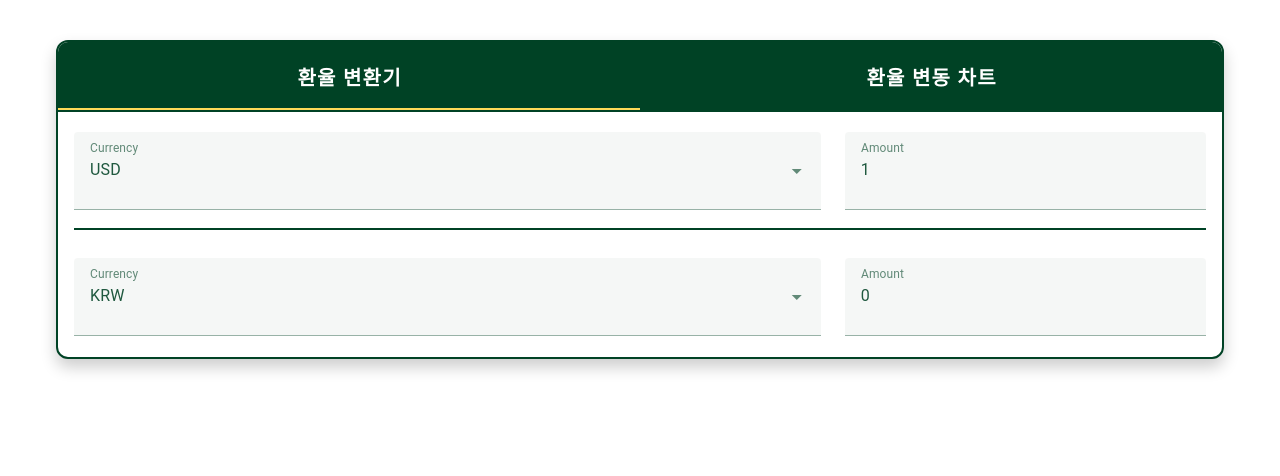
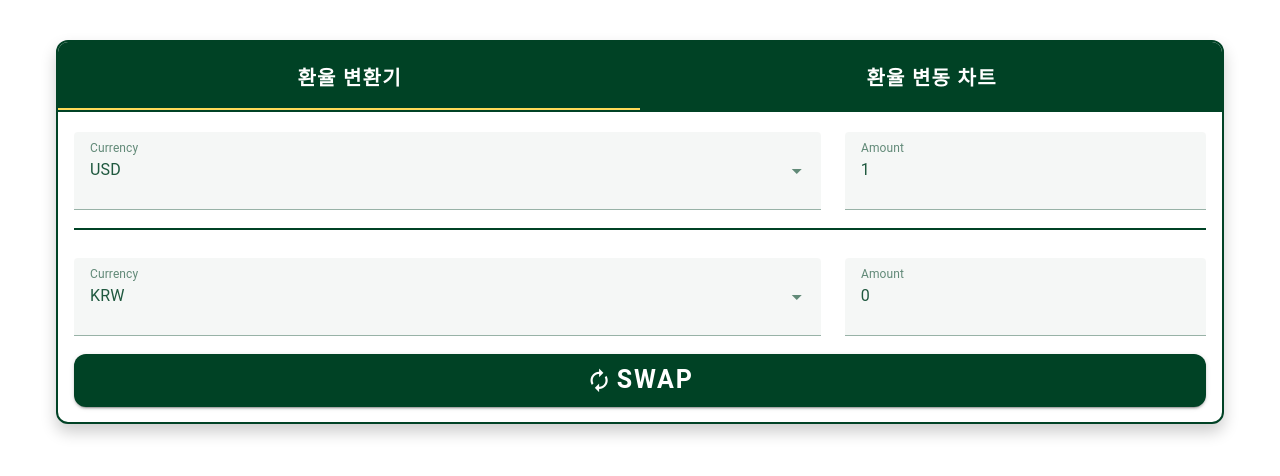
Before and after one commit to gmh1302/CurrencyConverter, a Vue app: page / in a window 1280 px wide. Shown: the top 476 px of the page. Built offline with nearby package versions, Linux system fonts and the light colour scheme; no server answers.

Commit message:
feat: 변환(swap) 버튼 추가

```diff
--- a/src/pages/currencyConverter.vue
+++ b/src/pages/currencyConverter.vue
@@ -91,6 +91,18 @@
               </v-col>
             </v-row>
           </v-col>
+
+          <!-- 변환 버튼 -->
+          <v-col>
+            <v-btn
+                class="swap-button"
+                color="#004225"
+                @click="swapCurrencies"
+            >
+              <v-icon left>mdi-autorenew</v-icon>
+              <p style="margin: 0px 0px 3px 3px; font-size: 25px;">SWAP</p>
+            </v-btn>
+          </v-col>
         </v-row>
 
         <!-- 2. 환율 변동 차트 -->
@@ -104,11 +116,9 @@
 
 <script lang="ts" setup>
 
-// TODO 1 : 더 많은 국가 조회되도록 수정. https://api.frankfurter.app/currencies 링크 말고 더 좋은 링크 찾기.
-// TODO 2 : 위 링크 찾게되면, 국가별로 조회되도록 로직 수정 -> 화폐 단위 겹쳐도 됨. 그냥 전부 보여주는게 사용자 입장에서 좋을듯.
-// TODO 3 : Chart.js를 활용한 차트 개발. 어떤 차트를 어떻게 보여줄지? 1일, 1주일, 1개월, 1년 등 기간별로도 보여줄 것인지? 고려 필요.
-// TODO 4 : 나만의 탭 생성 -> 흔한 환율 변환기 기능 말고, 좀 색다른 기능 추가 필요. 대신 사용자가 쓸만한 기능이어야 함.
-// TODO 5 : 소스 정리 and 전반적인 UI 디자인 손보기
+// TODO 1 : Chart.js를 활용한 차트 개발. 어떤 차트를 어떻게 보여줄지? 1일, 1주일, 1개월, 1년 등 기간별로도 보여줄 것인지? 고려 필요.
+// TODO 2 : 나만의 탭 생성 -> 흔한 환율 변환기 기능 말고, 좀 색다른 기능 추가 필요. 대신 사용자가 쓸만한 기능이어야 함.
+// TODO 3 : 소스 정리 and 전반적인 UI 디자인 손보기
 
 import { ref, onMounted, watch } from 'vue';
 import axios from 'axios';
@@ -217,6 +227,15 @@ const updateAmount2 = () => {
   }
 };
 
+const swapCurrencies = () => {
+  const tempCurrency = fromCurrency.value;
+  fromCurrency.value = toCurrency.value;
+  toCurrency.value = tempCurrency;
+
+  // 금액 재계산
+  updateAmount2();
+};
+
 watch([fromCurrency, toCurrency], async ([newFrom, newTo], [oldFrom, oldTo]) => {
   if (newFrom !== oldFrom || newTo !== oldTo) {
     await fetchRates();
@@ -274,7 +293,7 @@ watch([fromCurrency, toCurrency], async ([newFrom, newTo], [oldFrom, oldTo]) =>
 }
 
 .v-card-text {
-  height: 245px;
+  height: 310px;
 }
 
 .v-tabs--density-default {
@@ -284,4 +303,18 @@ watch([fromCurrency, toCurrency], async ([newFrom, newTo], [oldFrom, oldTo]) =>
   color: black !important;
   background-color: white !important;
 }
+
+.swap-button {
+  width: 100%;
+  margin: 0 auto; /* 중앙 정렬 */
+  font-size: 20px; /* 글자 크기 */
+  font-weight: bold; /* 글자 굵기 */
+  height: 53px !important;
+  text-transform: none; /* 문구 대문자 변환 방지 */
+  display: flex;
+  align-items: center;
+  justify-content: center;
+  border-radius: 12px;
+}
+
 </style>
```
